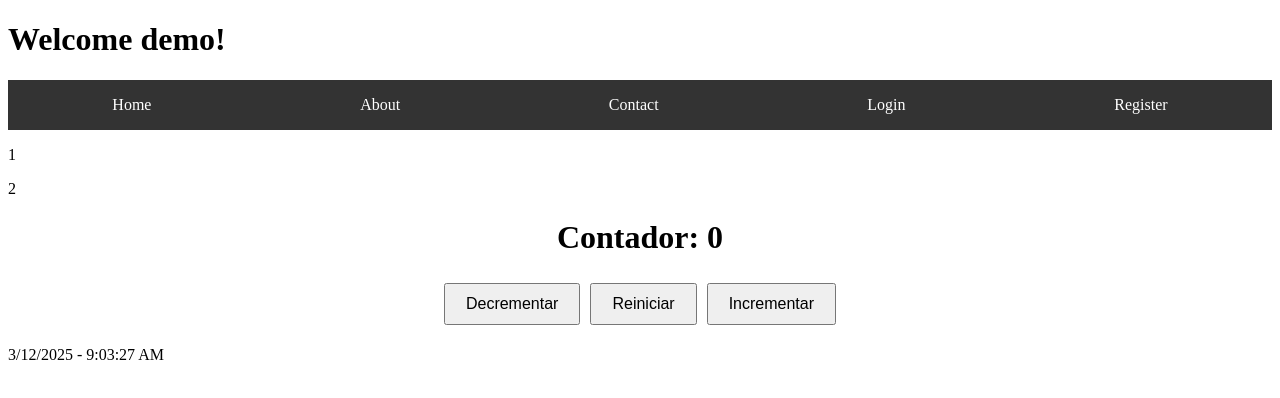
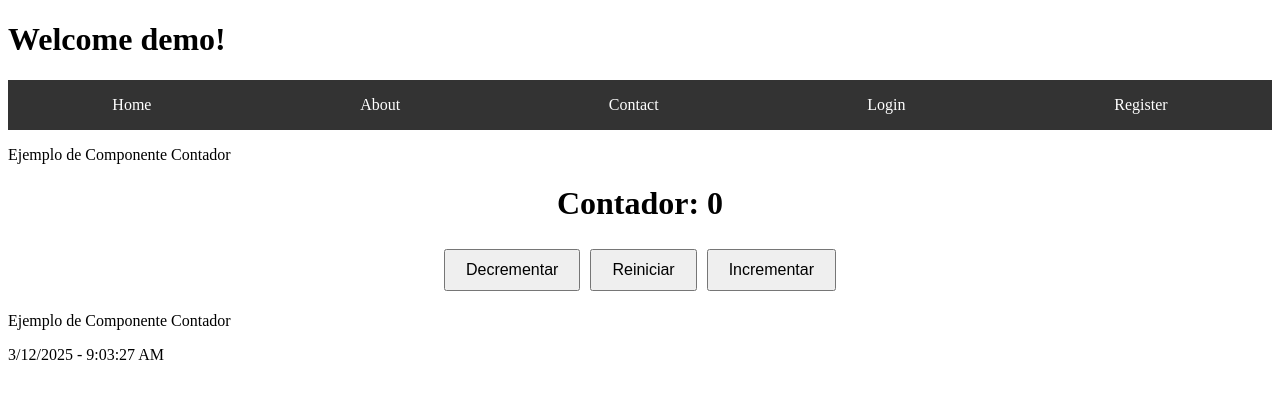
Before and after one commit to OscarJavierDosSantos/Learn-Angular, an Angular app: page / in a window 1280 px wide. Shown: the top 398 px of the page. Built offline with nearby package versions, Linux system fonts and the light colour scheme.

Commit message:
Update app component

```diff
--- a/projects/demo/src/app/app.component.ts
+++ b/projects/demo/src/app/app.component.ts
@@ -19,9 +19,9 @@ import { ContadorComponent } from './components/contador/contador.component';
       <cas-menu />
     </cas-header>
     <main>
-      <p>1</p>
-      <p>2</p>
+      <p>Ejemplo de Componente Contador</p>
       <cas-contador />
+      <p>Ejemplo de Componente Contador</p>
       <router-outlet />
     </main>
     <cas-footer />
```
